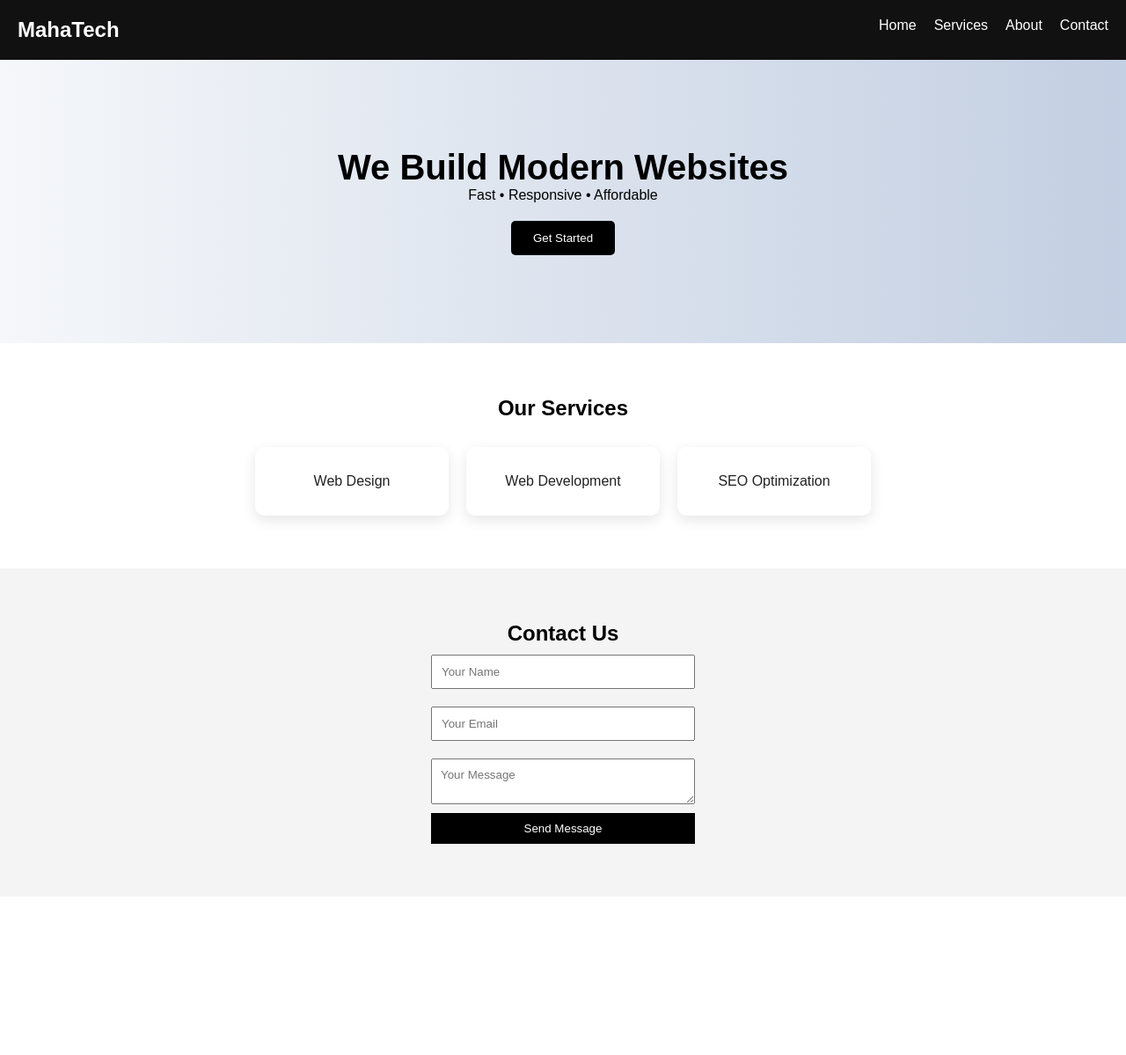
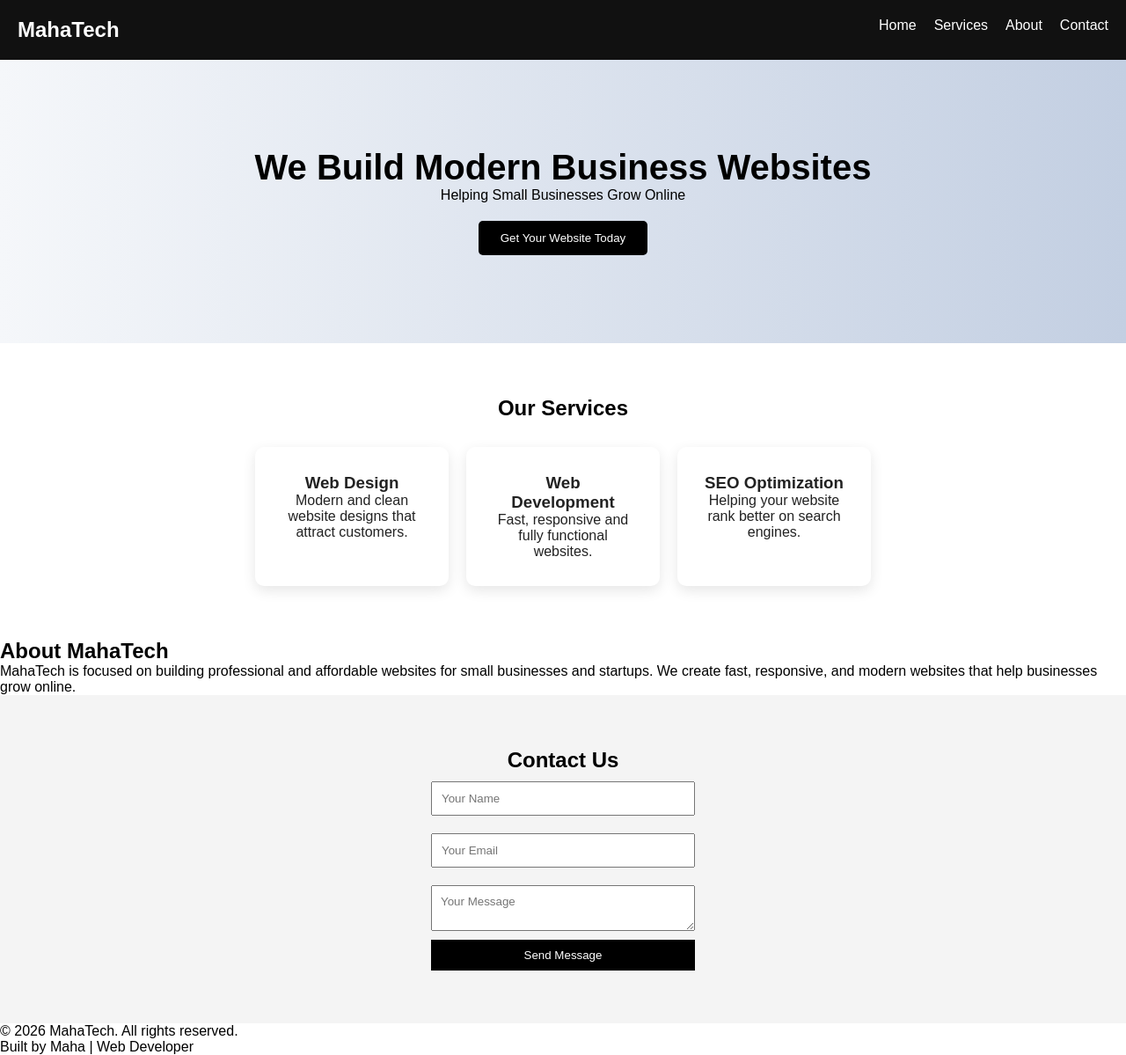
Before and after one commit to maha-2424/digital-agency-website, a plain HTML site: page index.html in a window 1280 px wide. Shown: the whole page at 88% size. Before the commit the page ends 1019 px from the top, so only its background shows below. Drawn offline with Linux system fonts and the light colour scheme.

Commit message:
index.html

```diff
--- a/index.html
+++ b/index.html
@@ -2,49 +2,79 @@
 <html lang="en">
 <head>
     <meta charset="UTF-8">
-    <title>Digital Agency</title>
+    <title>MahaTech | Modern Business Websites</title>
+    <meta name="viewport" content="width=device-width, initial-scale=1.0">
     <link rel="stylesheet" href="style.css">
 </head>
 <body>
 
+    <!-- HEADER -->
     <header>
         <nav>
             <h2 class="logo">MahaTech</h2>
             <ul>
                 <li><a href="#">Home</a></li>
-                <li><a href="#">Services</a></li>
-                <li><a href="#">About</a></li>
-                <li><a href="#">Contact</a></li>
+                <li><a href="#services">Services</a></li>
+                <li><a href="#about">About</a></li>
+                <li><a href="#contact">Contact</a></li>
             </ul>
         </nav>
     </header>
 
+    <!-- HERO SECTION -->
     <section class="hero">
-        <h1>We Build Modern Websites</h1>
-        <p>Fast • Responsive • Affordable</p>
-        <button>Get Started</button>
+        <h1>We Build Modern Business Websites</h1>
+        <p>Helping Small Businesses Grow Online</p>
+        <button onclick="scrollToContact()">Get Your Website Today</button>
     </section>
 
-    <section class="services">
+    <!-- SERVICES -->
+    <section class="services" id="services">
         <h2>Our Services</h2>
         <div class="service-box">
-            <div class="box">Web Design</div>
-            <div class="box">Web Development</div>
-            <div class="box">SEO Optimization</div>
+            <div class="box">
+                <h3>Web Design</h3>
+                <p>Modern and clean website designs that attract customers.</p>
+            </div>
+            <div class="box">
+                <h3>Web Development</h3>
+                <p>Fast, responsive and fully functional websites.</p>
+            </div>
+            <div class="box">
+                <h3>SEO Optimization</h3>
+                <p>Helping your website rank better on search engines.</p>
+            </div>
         </div>
     </section>
 
-    <section class="contact">
+    <!-- ABOUT -->
+    <section class="about" id="about">
+        <h2>About MahaTech</h2>
+        <p>
+            MahaTech is focused on building professional and affordable websites
+            for small businesses and startups. We create fast, responsive,
+            and modern websites that help businesses grow online.
+        </p>
+    </section>
+
+    <!-- CONTACT -->
+    <section class="contact" id="contact">
         <h2>Contact Us</h2>
         <form>
-            <input type="text" placeholder="Your Name">
-            <input type="email" placeholder="Your Email">
-            <textarea placeholder="Your Message"></textarea>
+            <input type="text" placeholder="Your Name" required>
+            <input type="email" placeholder="Your Email" required>
+            <textarea placeholder="Your Message" required></textarea>
             <button type="submit">Send Message</button>
         </form>
     </section>
-<script src="script.js"></script>
+
+    <!-- FOOTER -->
+    <footer>
+        <p>© 2026 MahaTech. All rights reserved.</p>
+        <p>Built by Maha | Web Developer</p>
+    </footer>
+
+    <script src="script.js"></script>
 
 </body>
-
 </html>
```
